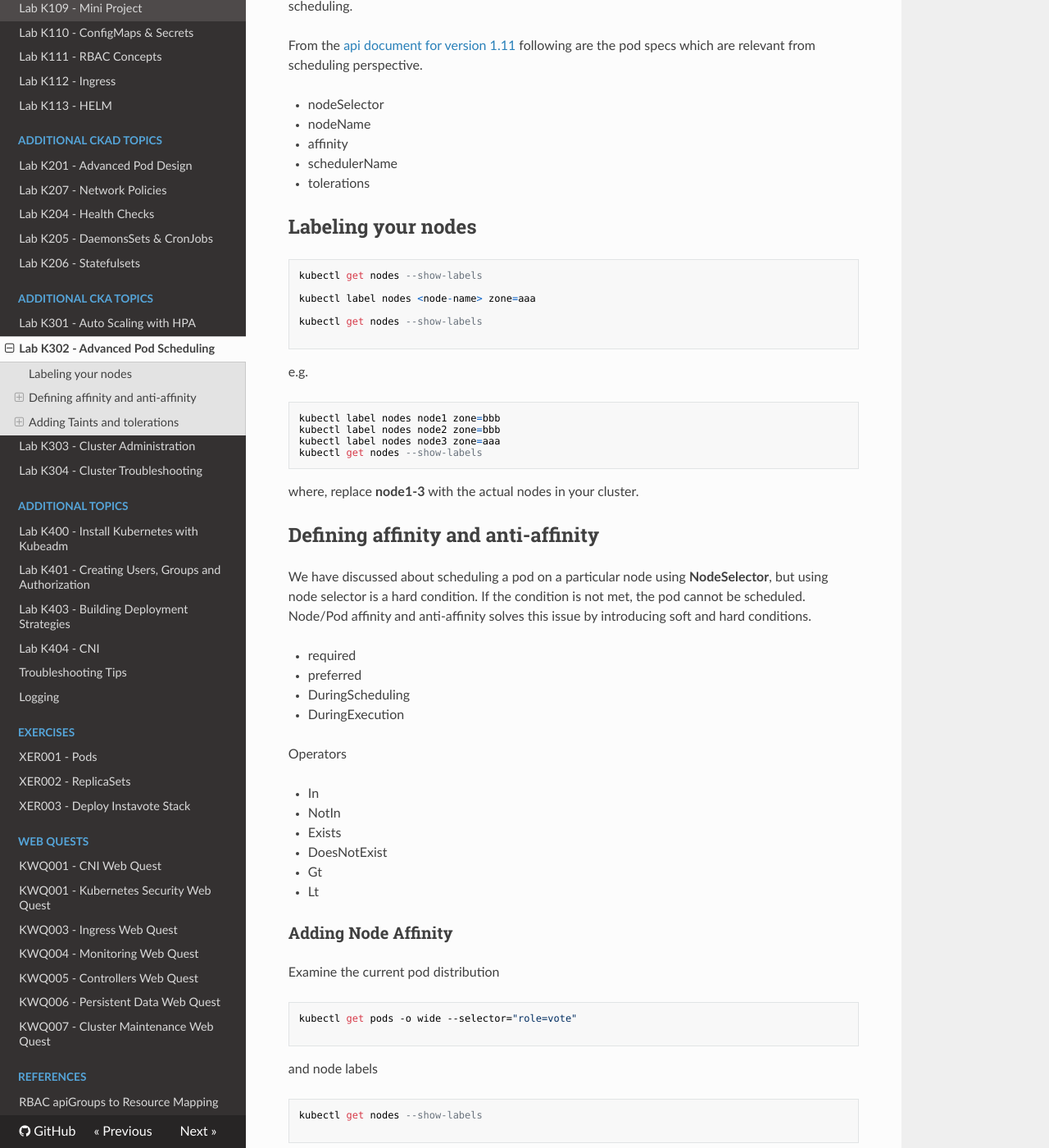
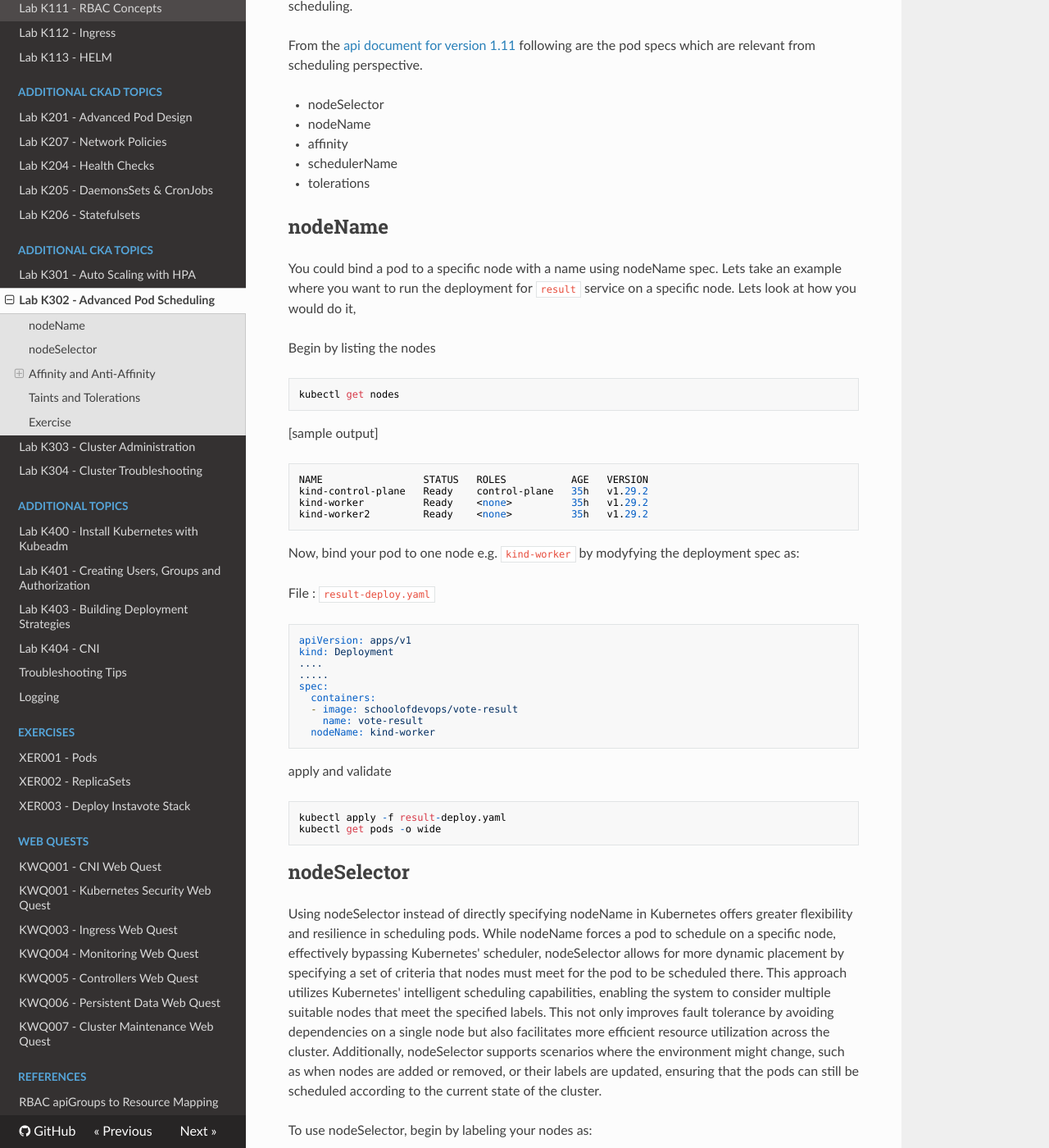
Before and after one commit to schoolofdevops/kubernetes-labguide, an MkDocs documentation site: the page built from chapters/advanced_pod_scheduling.md, in a window 1280 px wide and 1400 px high, scrolled down 212 px. Shown: the whole window at 82% size. Built offline with MkDocs 1.6.1, drawn with Linux system fonts in a browser that asks for light colours; nearby versions of some CDN libraries; some of the changed text lies outside the part shown.

Commit message:
added nodeName and nodeSelector examples to adv pod scheduling lab

````diff
--- a/chapters/advanced_pod_scheduling.md
+++ b/chapters/advanced_pod_scheduling.md
@@ -12,7 +12,54 @@ From the [api document for version 1.11](https://kubernetes.io/docs/reference/ge
   * tolerations
 
 
-## Labeling your nodes
+## nodeName
+
+You could bind a pod to a specific node with a name using nodeName spec. Lets take an example where you want to run the deployment for `result` service on a specific node. Lets look at how you would do it,
+
+Begin by listing the nodes
+
+```
+kubectl get nodes
+```
+
+[sample output]
+
+```
+NAME                 STATUS   ROLES           AGE   VERSION
+kind-control-plane   Ready    control-plane   35h   v1.29.2
+kind-worker          Ready    <none>          35h   v1.29.2
+kind-worker2         Ready    <none>          35h   v1.29.2
+```
+
+Now, bind your pod to one node e.g. `kind-worker` by modyfying the deployment spec as:
+
+File : `result-deploy.yaml`
+
+```
+apiVersion: apps/v1
+kind: Deployment
+....
+.....
+spec:
+  containers:
+  - image: schoolofdevops/vote-result
+    name: vote-result
+  nodeName: kind-worker
+```
+
+apply and validate
+
+```
+kubectl apply -f result-deploy.yaml
+kubectl get pods -o wide
+```
+
+## nodeSelector
+
+Using nodeSelector instead of directly specifying nodeName in Kubernetes offers greater flexibility and resilience in scheduling pods. While nodeName forces a pod to schedule on a specific node, effectively bypassing Kubernetes' scheduler, nodeSelector allows for more dynamic placement by specifying a set of criteria that nodes must meet for the pod to be scheduled there. This approach utilizes Kubernetes' intelligent scheduling capabilities, enabling the system to consider multiple suitable nodes that meet the specified labels. This not only improves fault tolerance by avoiding dependencies on a single node but also facilitates more efficient resource utilization across the cluster. Additionally, nodeSelector supports scenarios where the environment might change, such as when nodes are added or removed, or their labels are updated, ensuring that the pods can still be scheduled according to the current state of the cluster.
+
+
+To use nodeSelector, begin by labeling your nodes as:
 
 ```
 kubectl get nodes --show-labels
@@ -25,18 +72,43 @@ kubectl get nodes --show-labels
 
 e.g.
 ```
-kubectl label nodes node1 zone=bbb
-kubectl label nodes node2 zone=bbb
-kubectl label nodes node3 zone=aaa
+kubectl label nodes kind-worker zone=aaa
+kubectl label nodes kind-worker2 zone=bbb
 kubectl get nodes --show-labels
 ```
 
-where, replace **node1-3** with the actual nodes in your cluster.
+where, replace **kind-worker** and **kind-worker2** can be the  the actual nodes in your cluster.
 
 
-## Defining  affinity and anti-affinity
+Now update one of the deployments and add the nodeSelector spec to the pod  e.g.
 
-We have discussed about scheduling a pod on a particular node using **NodeSelector**, but using node selector is a hard condition. If the condition is not met, the pod cannot be scheduled. Node/Pod affinity and anti-affinity solves this issue by introducing soft and hard conditions.
+File : `result-deploy.yaml`
+
+```
+spec:
+  containers:
+  - image: schoolofdevops/vote-result
+    name: vote-result
+  nodeSelector:
+    zone: bbb
+```
+
+`Note: ensure you have removed nodeName if present.`
+
+apply and validate
+
+```
+kubectl apply -f result-deploy.yaml
+kubectl get pods -o wide
+```
+
+You shall see the pod being recreated now on the node matching the label selected using nodeSelector.
+
+## Affinity and Anti-Affinity
+
+We have discussed about scheduling a pod on a particular node using **NodeSelector**. Using affinity and anti-affinity in Kubernetes offers a more sophisticated and granular level of control compared to nodeSelector, enabling not just simple label matching but also complex rules that govern pod placement. Affinity rules allow you to specify preferences that attract pods to certain nodes, either based on the node's properties or other pods that are already running on those nodes. Conversely, anti-affinity rules are used to ensure pods are spread across different nodes or node groups, enhancing high availability and reducing the risk of simultaneous failures. This is particularly useful in large-scale deployments where maintaining workload balance and resilience is crucial. For example, you can ensure that multiple instances of a service run in different racks or availability zones, minimizing potential impact from physical infrastructure failures. These features allow Kubernetes to more effectively manage the distribution and redundancy of workloads, which is vital for maintaining robust, scalable applications.
+
+More over,  using nodeSelector wolud mean defining a strict condition which must be met. If the condition is not met, the pod cannot be scheduled. Node/Pod affinity and anti-affinity solves this issue by introducing soft and hard conditions which are flexible based on when they are applied. This is controlled using the following properties
 
   * required
   * preferred
@@ -45,7 +117,7 @@ We have discussed about scheduling a pod on a particular node using **NodeSelect
   * DuringExecution
 
 
-Operators
+and using theese operators
 
   * In
   * NotIn
@@ -54,7 +126,10 @@ Operators
   * Gt
   * Lt
 
-### Adding Node Affinity
+Lets take up some examples and understand this.
+
+
+### nodeAffinity
 
 
 Examine  the current pod distribution
@@ -97,7 +172,7 @@ First is a **hard** affinity versus second being **soft** affinity.
                   requiredDuringSchedulingIgnoredDuringExecution:
                     nodeSelectorTerms:
                     - matchExpressions:
-                      - key: node-role.kubernetes.io/master
+                      - key: node-role.kubernetes.io/control-plane
                         operator: DoesNotExist
                   preferredDuringSchedulingIgnoredDuringExecution:
                     - weight: 1
@@ -110,15 +185,17 @@ First is a **hard** affinity versus second being **soft** affinity.
 ```
 
 
-apply
+clearn up previous deployment and apply this code as
 
 ```
+kubectl delete deploy vote
+
 kubectl apply -f vote-deploy-nodeaffinity.yaml
 
 kubectl get pods -o wide
 ```
 
-### Configuring Pod Affinity
+### podAffinity and podAntiAffinity
 
 
 Lets define pod affinity criteria as,
@@ -193,9 +270,12 @@ kubectl get pods -o wide --selector="role in (vote,redis)"
 ```
 
 
-apply
+clean up the previous deployments and apply as
 
 ```
+kubectl delete deploy vote
+kubectl delete deploy,sts redis
+
 kubectl apply -f redis-deploy-podaffinity.yaml
 kubectl apply -f vote-deploy-podaffinity.yaml
 
@@ -225,7 +305,15 @@ kubectl get pods -o wide
   * Are all redis pods runnning ? Why?
 
 
-## Adding Taints and tolerations
+When you are done experimenting, revert to original configurations
+
+```
+kubectl delete deploy vote
+kubectl delete deploy redis
+kubectl apply -f vote-deploy.yaml -f redis-deploy.yaml
+```
+
+## Taints and Tolerations
 
   * Affinity is defined for pods
   * Taints are defined for nodes
@@ -254,9 +342,9 @@ kubectl get pods -o wide
 Lets taint a node.
 
 ```
-kubectl taint node node2 dedicated=worker:NoExecute
+kubectl taint node kind-worker2 dedicated=worker:NoExecute
 
-kubectl describe node node2
+kubectl describe node kind-worker2
 ```
 
 
@@ -314,15 +402,15 @@ vote-56bf599b9c-xw7zc     1/1       Running   0          12m       10.233.74.81
 worker-6cc8dbd4f8-6bkfg   1/1       Running   0          1m        10.233.75.15   node2
 ```
 
-You should see worker being scheduled on node2
+You should see worker being scheduled on kind-worker2
 
 
 To remove the taint created above
 
 ```
-kubectl taint node node2 dedicate:NoExecute-
+kubectl taint node kind-worker2 dedicated=worker:NoExecute-
 ```
 
-#### Exercise
+## Exercise
 
   * Master node is unschedulable because of a taint. Find the taint on the master node and remove it. See if new pods get scheduled on it after that.
````
